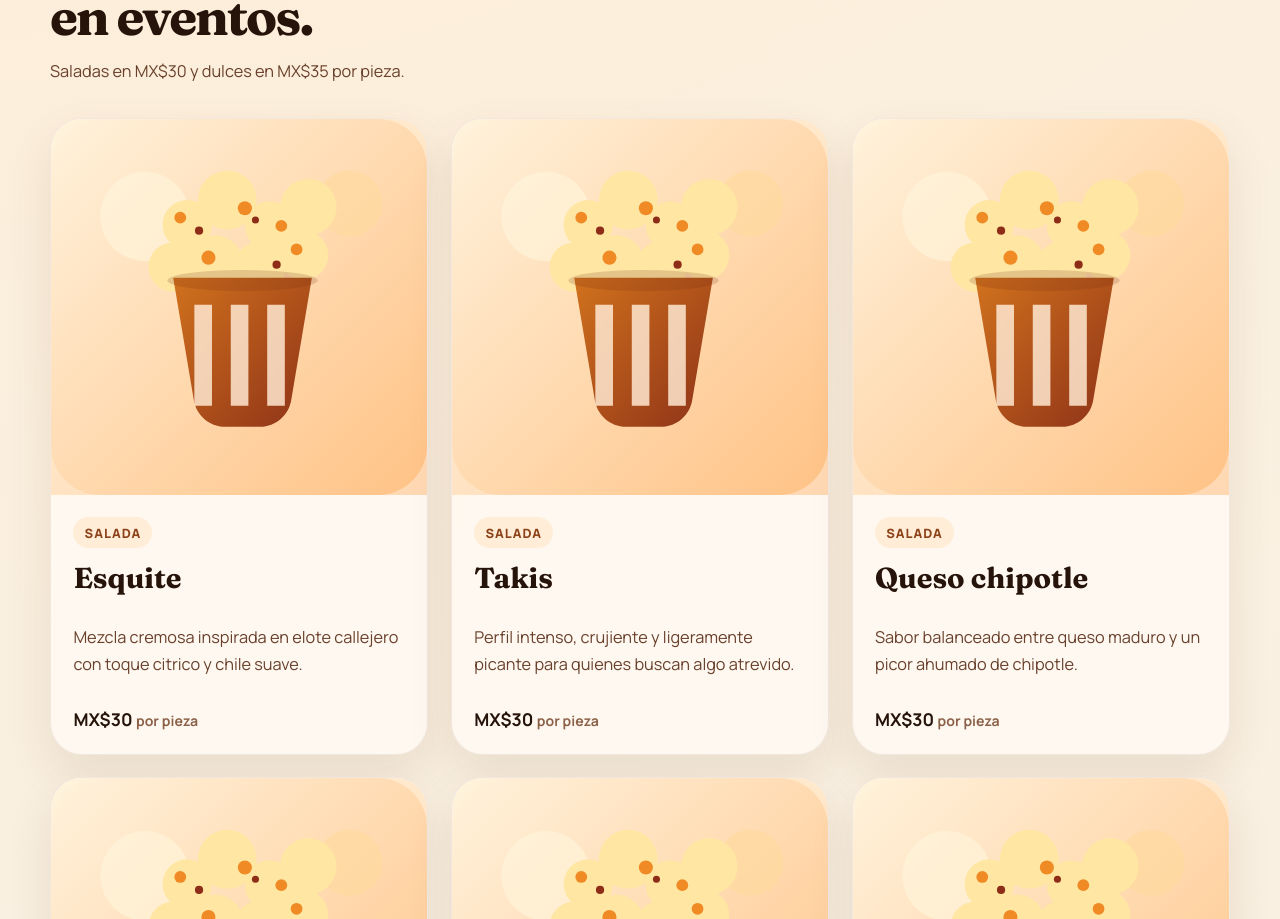
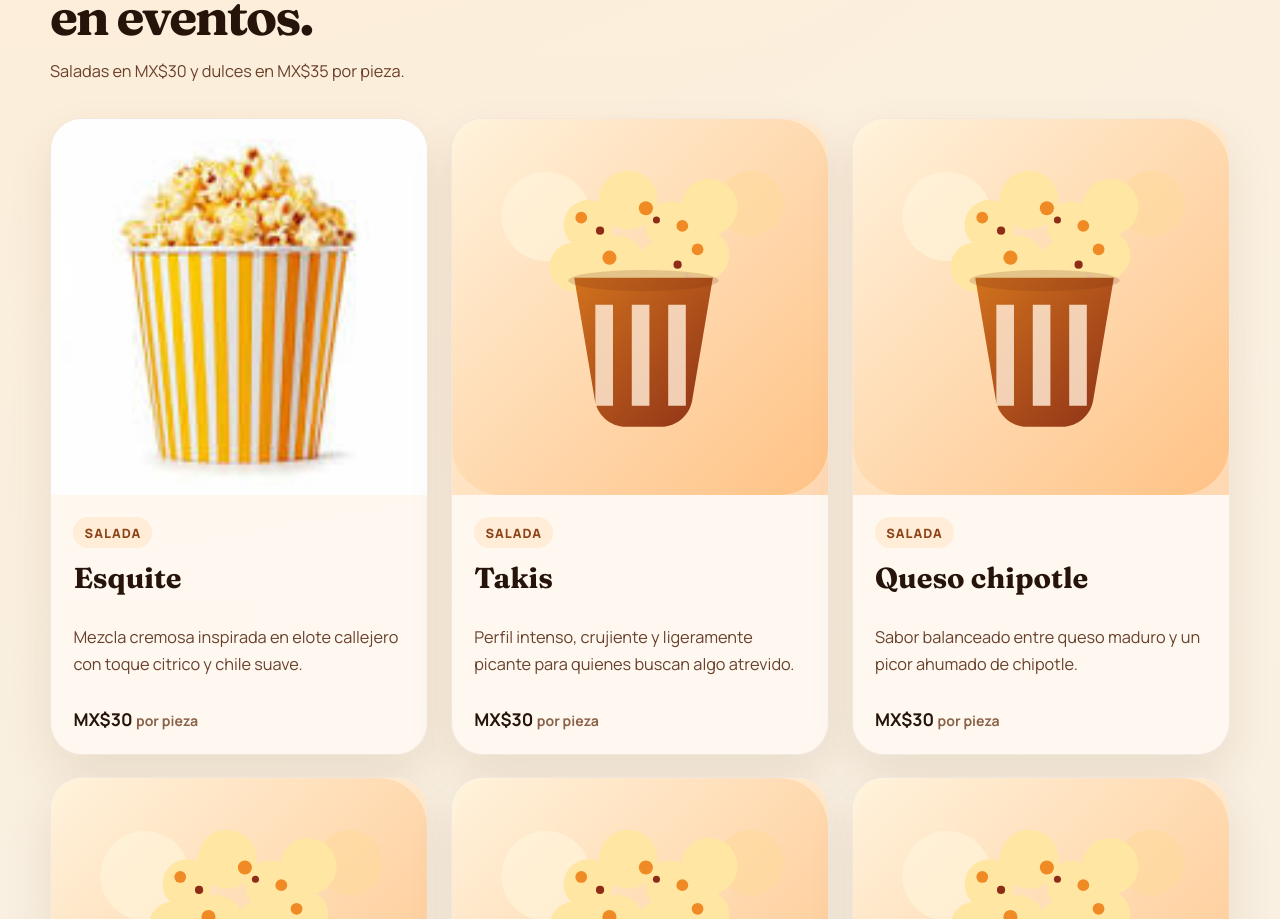
Before and after one commit to kidlobitotw-ship-it/palomitaspagina, an Angular app: page / in a window 1280 px wide. Shown: the part 1640-2559 px from the top of the page. Built offline with nearby package versions, Linux system fonts and the light colour scheme.

Commit message:
cambio imagen

```diff
--- a/src/app/site.config.ts
+++ b/src/app/site.config.ts
@@ -24,7 +24,7 @@ export const siteConfig = {
       flavor: 'Esquite',
       category: 'salada',
       description: 'Mezcla cremosa inspirada en elote callejero con toque citrico y chile suave.',
-      image: 'products/queso-chipotle.svg'
+      image: 'products/palomitas.jpg'
     },
     {
       flavor: 'Takis',
```
Also changed, not shown: public/products/palomitas.jpg (added).
